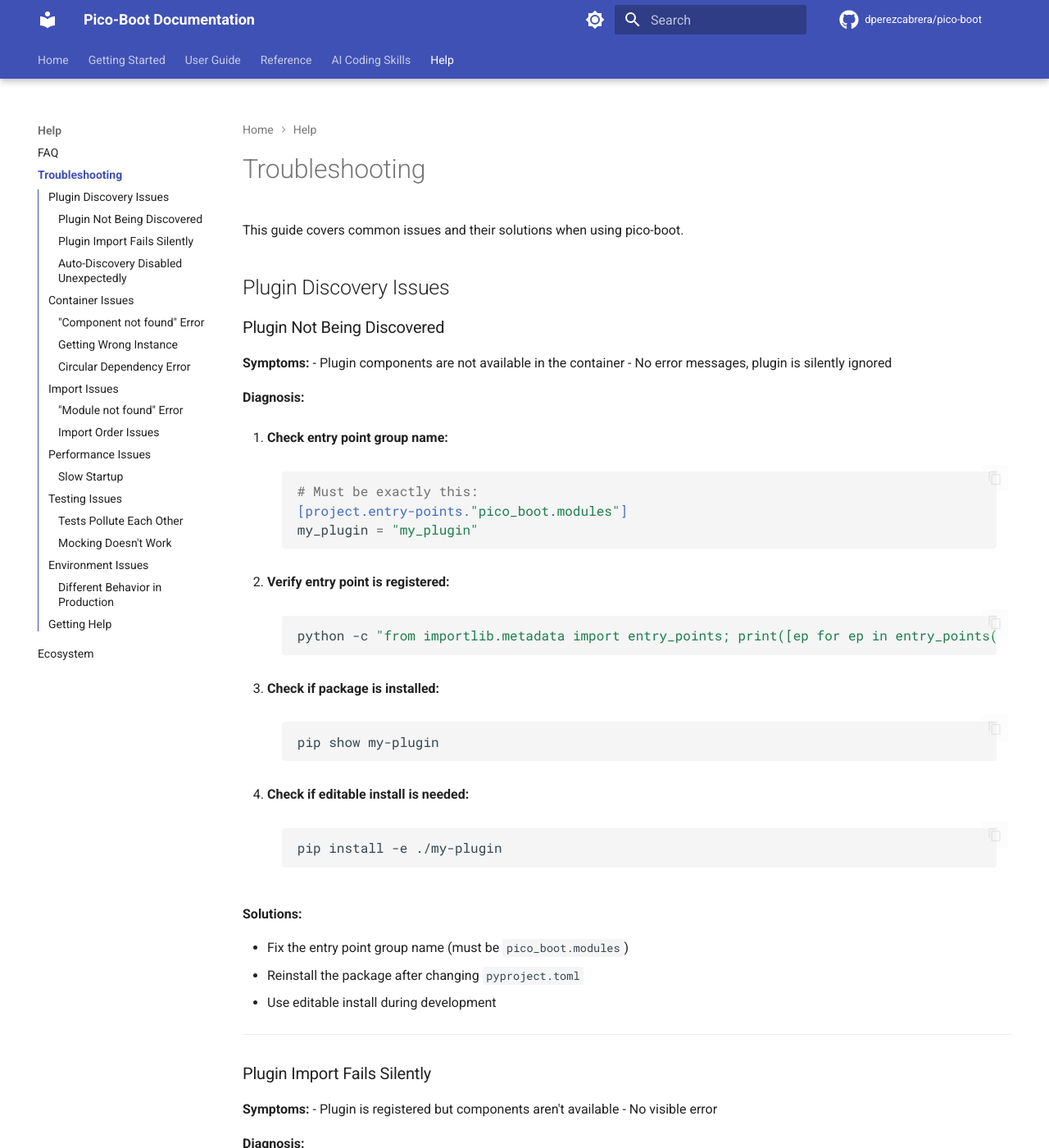
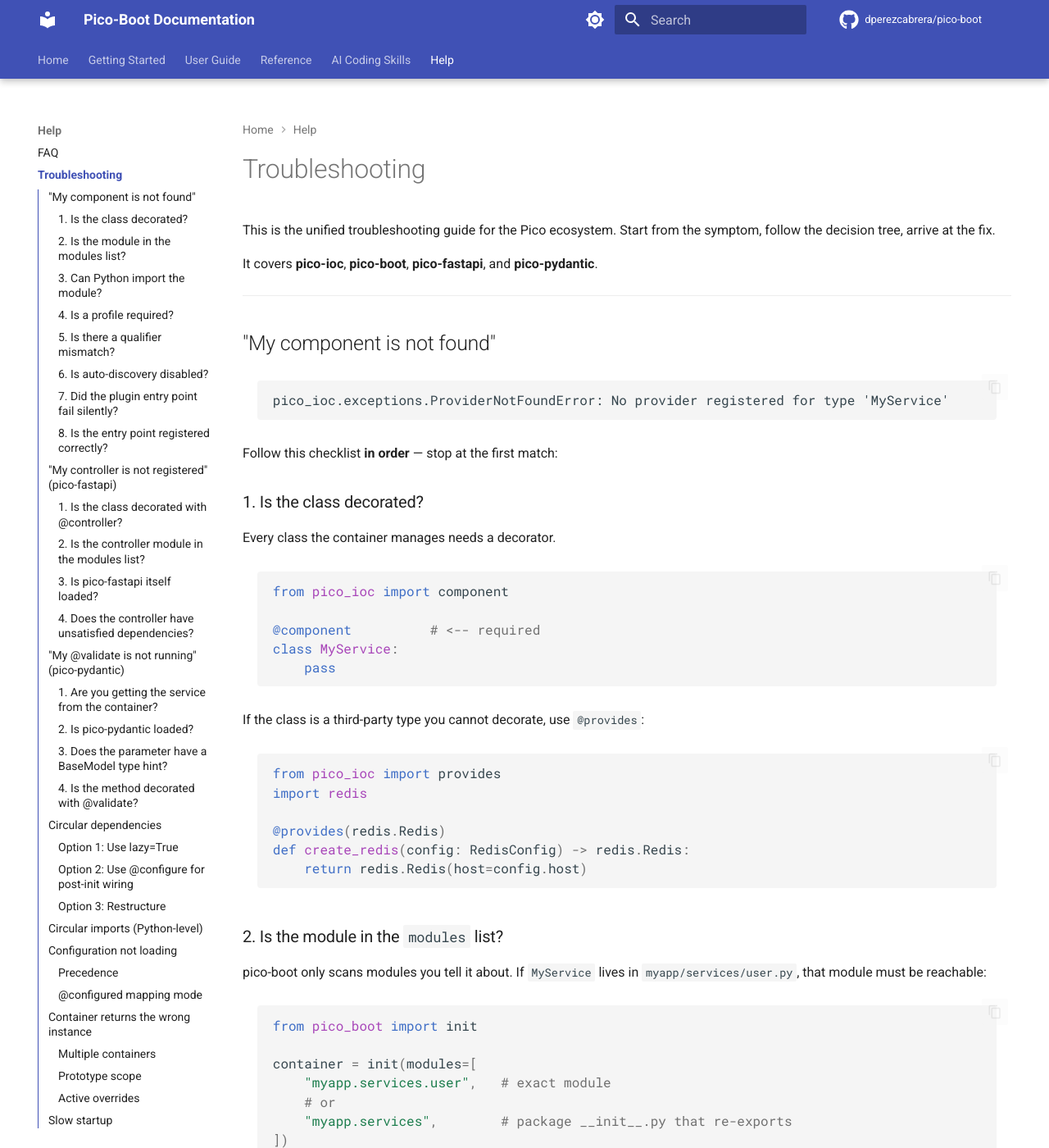
Before and after one commit to dperezcabrera/pico-framework, an MkDocs documentation site: the page built from docs/troubleshooting.md, in a window 1280 px wide and 1400 px high. Shown: the whole window at 82% size. Built offline with MkDocs 1.6.1 and Material for MkDocs 9.7.7, drawn with Linux system fonts in a browser that asks for light colours; comment, search, counter and statistics services are not loaded; some of the changed text lies outside the part shown.

Commit message:
Rewrite troubleshooting docs
Co-Authored-By: Claude Opus 4.6 <noreply@anthropic.com>

````diff
--- a/docs/troubleshooting.md
+++ b/docs/troubleshooting.md
@@ -1,482 +1,489 @@
 # Troubleshooting
 
-This guide covers common issues and their solutions when using pico-boot.
+This is the unified troubleshooting guide for the Pico ecosystem.
+Start from the symptom, follow the decision tree, arrive at the fix.
 
-## Plugin Discovery Issues
-
-### Plugin Not Being Discovered
-
-**Symptoms:**
-- Plugin components are not available in the container
-- No error messages, plugin is silently ignored
-
-**Diagnosis:**
-
-1. **Check entry point group name:**
-   ```toml
-   # Must be exactly this:
-   [project.entry-points."pico_boot.modules"]
-   my_plugin = "my_plugin"
-   ```
-
-2. **Verify entry point is registered:**
-   ```bash
-   python -c "from importlib.metadata import entry_points; print([ep for ep in entry_points(group='pico_boot.modules')])"
-   ```
-
-3. **Check if package is installed:**
-   ```bash
-   pip show my-plugin
-   ```
-
-4. **Check if editable install is needed:**
-   ```bash
-   pip install -e ./my-plugin
-   ```
-
-**Solutions:**
-
-- Fix the entry point group name (must be `pico_boot.modules`)
-- Reinstall the package after changing `pyproject.toml`
-- Use editable install during development
+It covers **pico-ioc**, **pico-boot**, **pico-fastapi**, and **pico-pydantic**.
 
 ---
 
-### Plugin Import Fails Silently
+## "My component is not found"
 
-**Symptoms:**
-- Plugin is registered but components aren't available
-- No visible error
+```
+pico_ioc.exceptions.ProviderNotFoundError: No provider registered for type 'MyService'
+```
 
-**Diagnosis:**
+Follow this checklist **in order** — stop at the first match:
 
-Enable debug logging:
+### 1. Is the class decorated?
+
+Every class the container manages needs a decorator.
+
+```python
+from pico_ioc import component
+
+@component          # <-- required
+class MyService:
+    pass
+```
+
+If the class is a third-party type you cannot decorate, use `@provides`:
+
+```python
+from pico_ioc import provides
+import redis
+
+@provides(redis.Redis)
+def create_redis(config: RedisConfig) -> redis.Redis:
+    return redis.Redis(host=config.host)
+```
+
+### 2. Is the module in the `modules` list?
+
+pico-boot only scans modules you tell it about. If `MyService` lives in
+`myapp/services/user.py`, that module must be reachable:
+
+```python
+from pico_boot import init
+
+container = init(modules=[
+    "myapp.services.user",   # exact module
+    # or
+    "myapp.services",        # package __init__.py that re-exports
+])
+```
+
+> **Tip:** `init(modules=["myapp.services"])` scans `myapp/services/__init__.py`,
+> not every file in the directory. Either re-export from `__init__.py` or list
+> each submodule explicitly.
+
+### 3. Can Python import the module?
+
+```bash
+python -c "import myapp.services.user"
+```
+
+If this fails, the container never sees your components. Common causes:
+
+| Error | Fix |
+|-------|-----|
+| `ModuleNotFoundError` | `pip install -e .` or fix `PYTHONPATH` |
+| `SyntaxError` | Fix the syntax error in the module |
+| `ImportError` (circular) | Use `TYPE_CHECKING` guard (see below) |
+
+### 4. Is a profile required?
+
+```python
+@component(profiles=["production"])
+class MyService:
+    pass
+```
+
+This component only exists when the profile is active:
+
+```python
+container = init(modules=["myapp"], profiles=["production"])
+```
+
+### 5. Is there a qualifier mismatch?
+
+```python
+from typing import Annotated
+from pico_ioc import Qualifier
+
+# Registered with qualifier
+@component(qualifier="fast")
+class FastCache: ...
+
+# Consumer must use the same qualifier
+@component
+class MyService:
+    def __init__(self, cache: Annotated[Cache, Qualifier("fast")]):
+        self.cache = cache
+```
+
+If the consumer asks for `Cache` without the qualifier, the container won't
+match `FastCache`.
+
+### 6. Is auto-discovery disabled?
+
+If you use pico-boot plugins (pico-fastapi, pico-pydantic, etc.) and they
+are not loading:
+
+```bash
+echo $PICO_BOOT_AUTO_PLUGINS
+# If "false", plugins are skipped
+unset PICO_BOOT_AUTO_PLUGINS
+```
+
+### 7. Did the plugin entry point fail silently?
+
+Enable debug logging to see warnings:
 
 ```python
 import logging
-logging.basicConfig(level=logging.DEBUG)
 logging.getLogger("pico_boot").setLevel(logging.DEBUG)
 
 from pico_boot import init
 container = init(modules=["myapp"])
 ```
 
-Look for warnings like:
+Look for:
+
 ```
-WARNING:pico_boot:Failed to load pico-boot plugin entry point 'my_plugin' (my_plugin): ...
+WARNING:pico_boot:Failed to load pico-boot plugin entry point 'my_plugin' ...
 ```
 
-**Common causes:**
+This means the plugin is registered but its module fails to import.
+Fix the underlying `ModuleNotFoundError` or `SyntaxError`.
 
-1. **Missing dependency:**
-   ```
-   ModuleNotFoundError: No module named 'some_dependency'
-   ```
-   Solution: Add missing dependency to plugin's `pyproject.toml`
+### 8. Is the entry point registered correctly?
 
-2. **Syntax error in plugin:**
-   ```
-   SyntaxError: invalid syntax
-   ```
-   Solution: Fix the syntax error in the plugin module
+For plugins that expose components via entry points:
 
-3. **Import-time exception:**
-   ```
-   Exception: Something failed during import
-   ```
-   Solution: Wrap problematic code in functions, not module-level
+```toml
+# pyproject.toml — must be exactly this group name
+[project.entry-points."pico_boot.modules"]
+my_plugin = "my_plugin"
+```
 
----
-
-### Auto-Discovery Disabled Unexpectedly
-
-**Symptoms:**
-- Plugins not loaded even though they're installed
-
-**Diagnosis:**
+Verify the entry point exists:
 
 ```bash
-echo $PICO_BOOT_AUTO_PLUGINS
+python -c "
+from importlib.metadata import entry_points
+eps = entry_points(group='pico_boot.modules')
+for ep in eps:
+    print(f'{ep.name} -> {ep.value}')
+"
 ```
 
-**Solution:**
-
-Unset or set to "true":
+If empty, reinstall the package:
 
 ```bash
-unset PICO_BOOT_AUTO_PLUGINS
-# or
-export PICO_BOOT_AUTO_PLUGINS=true
+pip install -e ./my-plugin
 ```
 
 ---
 
-## Container Issues
+## "My controller is not registered" (pico-fastapi)
 
-### "Component not found" Error
+Routes exist but return 404 for all paths.
 
-**Symptoms:**
-```
-pico_ioc.exceptions.ComponentNotFoundError: No component registered for type 'MyService'
+### 1. Is the class decorated with `@controller`?
+
+```python
+from pico_fastapi import controller, get
+
+@controller(prefix="/api")    # <-- required
+class UserController:
+    @get("/users")
+    async def list_users(self):
+        ...
 ```
 
-**Diagnosis checklist:**
+`@controller` registers the class as a `@component` and marks it for
+route scanning. Without it, pico-fastapi ignores the class.
 
-1. **Is the module in the modules list?**
-   ```python
-   container = init(modules=["myapp.services"])  # Include the right module
-   ```
+### 2. Is the controller module in the `modules` list?
 
-2. **Does the class have a decorator?**
-   ```python
-   @component  # Required!
-   class MyService:
-       pass
-   ```
+```python
+container = init(modules=[
+    "myapp.controllers",   # must include the controller module
+    "myapp.services",
+])
+```
 
-3. **Is the decorator imported from pico_ioc?**
-   ```python
-   from pico_ioc import component  # Correct
-   # NOT: from pico_boot import component  # Wrong!
-   ```
+### 3. Is pico-fastapi itself loaded?
 
-4. **Is there an import error in the module?**
-   ```python
-   # Test the import
-   python -c "import myapp.services"
-   ```
+If you use `pico-boot`, pico-fastapi is auto-discovered. If auto-discovery
+is disabled, add the pico-fastapi modules explicitly:
 
-5. **Is a profile required?**
-   ```python
-   @component(profiles=["production"])  # Only active with profile
-   class MyService:
-       pass
+```python
+container = init(modules=[
+    "myapp",
+    "pico_fastapi.config",
+    "pico_fastapi.factory",
+])
+```
 
-   # Activate the profile
-   container = init(modules=["myapp"], profiles=["production"])
-   ```
+### 4. Does the controller have unsatisfied dependencies?
+
+If the controller's `__init__` requires a service that is not registered,
+the entire controller fails to instantiate. Check the logs for
+`ProviderNotFoundError`.
 
 ---
 
-### Getting Wrong Instance
+## "My `@validate` is not running" (pico-pydantic)
 
-**Symptoms:**
-- Component returns unexpected values
-- Singleton returns different instances
+You pass invalid data but the method executes without raising
+`ValidationFailedError`.
 
-**Diagnosis:**
+> **Key concept:** `@validate` is a marker, not a validator. The actual
+> validation happens in `ValidationInterceptor`, which only runs when the
+> component is resolved from the pico-ioc container.
 
-1. **Multiple containers?**
-   ```python
-   # Each init() creates a NEW container
-   container1 = init(modules=["myapp"])
-   container2 = init(modules=["myapp"])
+### 1. Are you getting the service from the container?
 
-   # These are DIFFERENT instances:
-   service1 = container1.get(MyService)
-   service2 = container2.get(MyService)
-   ```
+```python
+# Validation runs — interceptor is active
+service = container.get(UserService)
+await service.create_user({"bad": "data"})  # -> ValidationFailedError
 
-2. **Prototype scope?**
-   ```python
-   @component(scope="prototype")  # New instance each time
-   class MyService:
-       pass
-   ```
+# Validation does NOT run — no interceptor
+service = UserService()
+await service.create_user({"bad": "data"})  # -> executes normally
+```
 
-3. **Override in effect?**
-   ```python
-   container = init(
-       modules=["myapp"],
-       overrides={MyService: mock_service}  # Check for overrides
-   )
-   ```
+If you instantiate the class directly (with `UserService()` or in a unit
+test), the interceptor never fires. This is by design — see the
+[pico-pydantic testing guide](https://github.com/dperezcabrera/pico-pydantic)
+for patterns that work with and without the container.
+
+### 2. Is pico-pydantic loaded?
+
+If you use `pico-boot`, it is auto-discovered. If auto-discovery is
+disabled:
+
+```python
+container = init(modules=[
+    "myapp",
+    "pico_pydantic",      # registers ValidationInterceptor
+])
+```
+
+### 3. Does the parameter have a `BaseModel` type hint?
+
+Only parameters annotated with a Pydantic `BaseModel` subclass (or generics
+like `List[Model]`, `Optional[Model]`, `Union[Model, ...]`) are validated.
+Plain types are passed through:
+
+```python
+@validate
+async def process(self, data: UserModel, count: int):
+    # data  -> validated (BaseModel)
+    # count -> passed through (int)
+```
+
+### 4. Is the method decorated with `@validate`?
+
+```python
+from pico_pydantic import validate
+
+@component
+class UserService:
+    @validate                # <-- required on the method
+    async def create_user(self, data: UserCreate):
+        ...
+```
+
+Without the marker, the interceptor skips the method entirely.
 
 ---
 
-### Circular Dependency Error
+## Circular dependencies
 
-**Symptoms:**
 ```
 pico_ioc.exceptions.CircularDependencyError: Circular dependency detected: A -> B -> A
 ```
 
-**Solutions:**
+### Option 1: Use `lazy=True`
 
-1. **Use `lazy=True` on one of the components:**
-   ```python
-   @component(lazy=True)
-   class ServiceA:
-       def __init__(self, b: ServiceB):
-           self.b = b
-   ```
+Break the cycle by deferring one of the components:
 
-2. **Use `@configure` to break the cycle:**
-   ```python
-   @component
-   class ServiceA:
-       @configure
-       def setup(self, b: ServiceB):
-           self.b = b
-   ```
+```python
+@component(lazy=True)
+class ServiceA:
+    def __init__(self, b: ServiceB):
+        self.b = b
+```
 
-3. **Restructure dependencies:**
-   - Extract common functionality to a third service
-   - Use events instead of direct dependencies
+The container creates a proxy for `ServiceA`. The real instance is created
+on first access, by which time `ServiceB` already exists.
+
+### Option 2: Use `@configure` for post-init wiring
+
+```python
+@component
+class ServiceA:
+    @configure
+    def setup(self, b: ServiceB):
+        self.b = b
+```
+
+`@configure` runs after all components are instantiated, so the cycle
+doesn't exist at construction time.
+
+### Option 3: Restructure
+
+If A and B both depend on each other, they might belong in the same class,
+or the shared logic should be extracted to a third service.
 
 ---
 
-## Import Issues
+## Circular imports (Python-level)
 
-### "Module not found" Error
-
-**Symptoms:**
 ```
-ModuleNotFoundError: No module named 'myapp'
+ImportError: cannot import name 'ServiceB' from partially initialized module
 ```
 
-**Diagnosis:**
+This is a Python import cycle, not a pico-ioc dependency cycle.
 
-```bash
-# Check if module is in Python path
-python -c "import myapp"
+**Fix:** Use `TYPE_CHECKING` guard:
 
-# Check Python path
-python -c "import sys; print(sys.path)"
+```python
+from __future__ import annotations
+from typing import TYPE_CHECKING
+
+if TYPE_CHECKING:
+    from myapp.other import ServiceB
+
+@component
+class ServiceA:
+    def __init__(self, other: "ServiceB"):
+        self.other = other
 ```
 
-**Solutions:**
-
-1. **Install the package:**
-   ```bash
-   pip install -e .
-   ```
-
-2. **Add to PYTHONPATH:**
-   ```bash
-   export PYTHONPATH="${PYTHONPATH}:/path/to/myapp"
-   ```
-
-3. **Check module name:**
-   ```python
-   # File: myapp/services.py
-   # Module name: myapp.services (not myapp/services)
-
-   container = init(modules=["myapp.services"])
-   ```
+pico-ioc resolves string annotations at container init time, after all
+modules are imported.
 
 ---
 
-### Import Order Issues
+## Configuration not loading
 
-**Symptoms:**
-- Works sometimes, fails other times
-- Depends on which module is imported first
+### Precedence
 
-**Cause:** Circular imports at module level
-
-**Solution:**
-
-Move imports inside functions or use `TYPE_CHECKING`:
+Later sources override earlier ones. Environment variables always win:
 
 ```python
-from typing import TYPE_CHECKING
+config = configuration(
+    YamlTreeSource("defaults.yaml"),   # lowest priority
+    YamlTreeSource("override.yaml"),   # overrides defaults
+    EnvSource(),                       # highest priority
+)
+```
 
-if TYPE_CHECKING:
-    from myapp.other import OtherService
+### `@configured` mapping mode
 
-@component
-class MyService:
-    def __init__(self, other: "OtherService"):
-        self.other = other
+The `@configured` decorator auto-detects flat vs tree mode:
+
+| Field types | Mode | ENV format |
+|---|---|---|
+| All primitives (`str`, `int`, `bool`) | flat | `PREFIX_FIELD` |
+| Any nested dataclass, list, or dict | tree | `PREFIX__NESTED__FIELD` (double underscore) |
+
+If auto-detection picks the wrong mode, force it:
+
+```python
+@configured(prefix="db", mapping="flat")
+@dataclass
+class DbConfig:
+    host: str
+    port: int
 ```
 
 ---
 
-## Performance Issues
+## Container returns the wrong instance
 
-### Slow Startup
+### Multiple containers
 
-**Symptoms:**
-- Application takes long to start
-- Delay at `init()` call
-
-**Diagnosis:**
-
-1. **Many plugins installed:**
-   ```bash
-   python -c "from importlib.metadata import entry_points; print(len(list(entry_points(group='pico_boot.modules'))))"
-   ```
-
-2. **Heavy module imports:**
-   Profile the imports:
-   ```bash
-   python -X importtime -c "from pico_boot import init; init(modules=['myapp'])" 2>&1 | head -50
-   ```
-
-**Solutions:**
-
-1. **Disable auto-discovery:**
-   ```bash
-   export PICO_BOOT_AUTO_PLUGINS=false
-   ```
-
-2. **Explicitly list modules:**
-   ```python
-   container = init(modules=[
-       "myapp.services",
-       "myapp.repos",
-       # Only what you need
-   ])
-   ```
-
-3. **Lazy imports in modules:**
-   ```python
-   # Don't import heavy libraries at module level
-   @component
-   class MyService:
-       def heavy_operation(self):
-           import heavy_library  # Import when needed
-           return heavy_library.process()
-   ```
-
----
-
-## Testing Issues
-
-### Tests Pollute Each Other
-
-**Symptoms:**
-- Tests pass individually, fail together
-- Order-dependent test failures
-
-**Cause:** Shared container state between tests
-
-**Solution:**
-
-Create fresh container per test:
+Each `init()` call creates a new, independent container:
 
 ```python
-import pytest
-from pico_boot import init
+c1 = init(modules=["myapp"])
+c2 = init(modules=["myapp"])
 
-@pytest.fixture
-def container():
-    c = init(modules=["myapp"])
-    yield c
-    c.shutdown()
+c1.get(MyService) is not c2.get(MyService)  # True — different instances
+```
 
-def test_one(container):
-    service = container.get(MyService)
-    # ...
+### Prototype scope
 
-def test_two(container):
-    service = container.get(MyService)  # Fresh instance
-    # ...
+```python
+@component(scope="prototype")    # new instance every time
+class MyService: ...
+
+s1 = container.get(MyService)
+s2 = container.get(MyService)
+assert s1 is not s2
+```
+
+### Active overrides
+
+```python
+container = init(
+    modules=["myapp"],
+    overrides={MyService: mock_service},   # check for this
+)
 ```
 
 ---
 
-### Mocking Doesn't Work
+## Slow startup
 
-**Symptoms:**
-- Mock objects not used
-- Real implementations called
+### Profile the imports
 
-**Cause:** Container created before mock applied
+```bash
+python -X importtime -c "from pico_boot import init; init(modules=['myapp'])" 2>&1 | head -50
+```
 
-**Solution:**
+### Reduce plugin scanning
 
-Use container overrides:
+```bash
+export PICO_BOOT_AUTO_PLUGINS=false
+```
+
+Then list only the modules you need:
 
 ```python
-def test_with_mock():
-    mock_repo = Mock(spec=Repository)
-    mock_repo.get_all.return_value = []
+container = init(modules=["myapp.services", "myapp.repos"])
+```
 
-    container = init(
-        modules=["myapp"],
-        overrides={Repository: mock_repo}
-    )
+### Defer heavy imports
 
-    service = container.get(MyService)
-    service.process()
-
-    mock_repo.get_all.assert_called_once()
+```python
+@component
+class HeavyService:
+    def process(self):
+        import pandas as pd          # import when needed, not at module level
+        return pd.DataFrame(...)
 ```
 
 ---
 
-## Environment Issues
+## Tests pollute each other
 
-### Different Behavior in Production
+Create a fresh container per test and shut it down after:
 
-**Symptoms:**
-- Works in development, fails in production
-- Missing plugins in Docker
+```python
+@pytest.fixture
+def container(tmp_path):
+    c = init(modules=["myapp"])
+    yield c
+    c.shutdown()
+```
 
-**Diagnosis:**
-
-1. **Check installed packages:**
-   ```bash
-   pip list | grep pico
-   ```
-
-2. **Check environment variables:**
-   ```bash
-   env | grep PICO
-   ```
-
-3. **Check Python version:**
-   ```bash
-   python --version  # Must be 3.11+
-   ```
-
-**Solutions:**
-
-1. **Pin dependencies:**
-   ```
-   pico-boot==0.1.0
-   pico-ioc==2.2.0
-   pico-fastapi==0.2.0
-   ```
-
-2. **Verify Docker installs all packages:**
-   ```dockerfile
-   RUN pip install -r requirements.txt
-   ```
-
-3. **Log plugin discovery:**
-   ```python
-   import logging
-   logging.getLogger("pico_boot").setLevel(logging.INFO)
-   ```
+For integration tests that include pico-fastapi, also create a fresh
+`FastAPI` app per test (see the pico-fastapi testing guide).
 
 ---
 
-## Getting Help
+## Getting help
 
-If you can't resolve your issue:
+If this guide doesn't cover your issue:
 
-1. **Search existing issues:** [GitHub Issues](https://github.com/dperezcabrera/pico-boot/issues)
-
-2. **Create a minimal reproduction:**
+1. Enable debug logging:
    ```python
-   # minimal_repro.py
-   from pico_ioc import component
-   from pico_boot import init
-
-   @component
-   class MyService:
-       pass
-
-   container = init(modules=[__name__])
-   service = container.get(MyService)  # Error here
+   import logging
+   logging.getLogger("pico_boot").setLevel(logging.DEBUG)
+   logging.getLogger("pico_ioc").setLevel(logging.DEBUG)
    ```
 
-3. **Open an issue** with:
+2. Create a minimal reproduction script.
+
+3. Open an issue at [pico-boot](https://github.com/dperezcabrera/pico-boot/issues) or the relevant package repo with:
    - Python version
-   - pico-boot version
-   - pico-ioc version
+   - Package versions (`pip list | grep pico`)
+   - Full traceback
    - Minimal reproduction code
-   - Full error traceback
````
